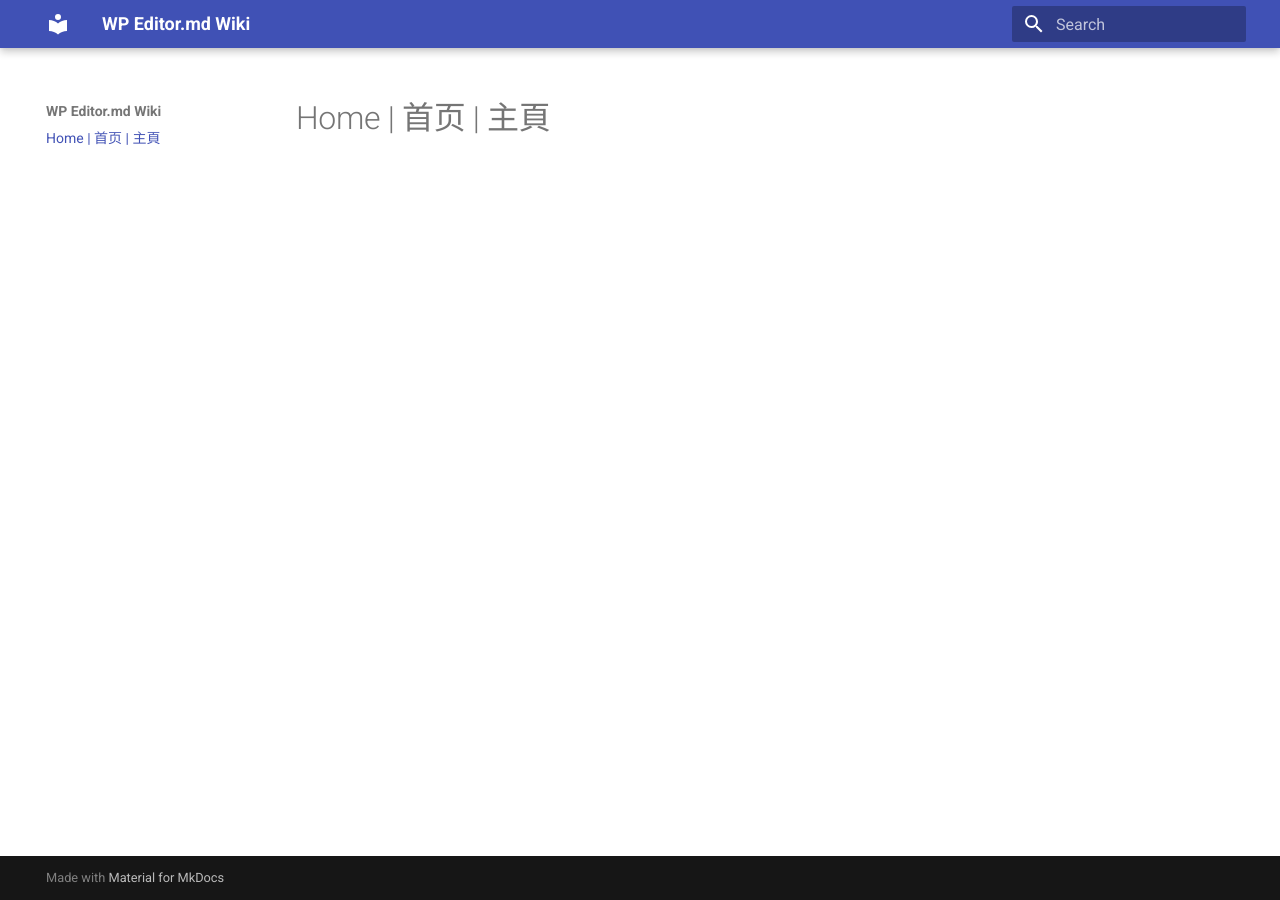
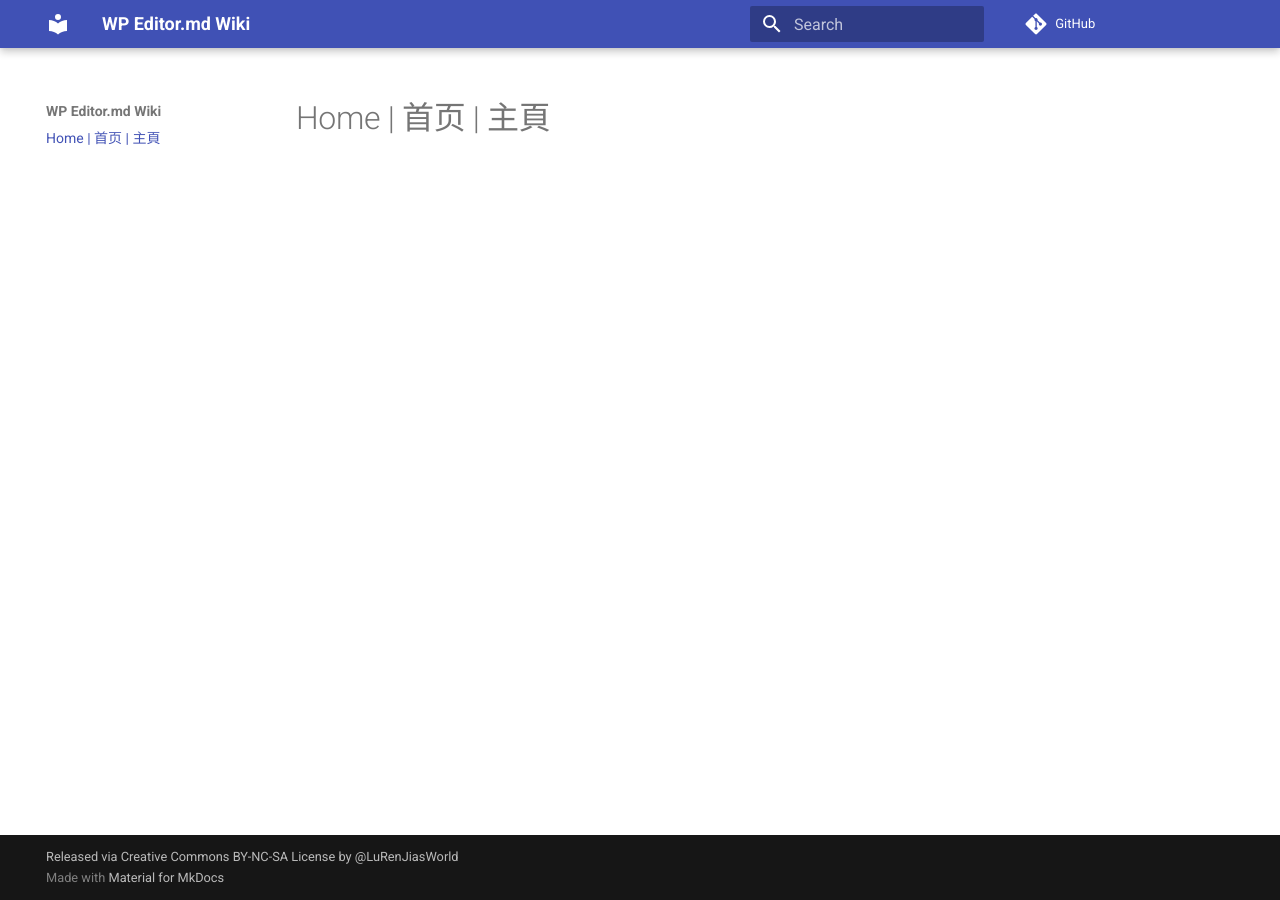
Before and after one commit to LuRenJiasWorld/WP-Editor.md-Docs, an MkDocs documentation site: the page built from docs/index.md, in a window 1280 px wide. Built offline with MkDocs 1.6.1 and Material for MkDocs 9.7.7, drawn with Linux system fonts in a browser that asks for light colours; comment, search, counter and statistics services are not loaded.

Commit message:
【Conf】Edit Configs

```diff
--- a/mkdocs.yml
+++ b/mkdocs.yml
@@ -1,3 +1,5 @@
 site_name: WP Editor.md Wiki
 theme: material
 extra_css: [style/style.css]
+repo_url: https://github.com/LuRenJiasWorld/WP-Editor.md-Docs
+copyright: Released via <a href="https://creativecommons.org/licenses/by-nc-sa/4.0" target="_blank">Creative Commons BY-NC-SA License</a> by <a href="https://github.com/LuRenJiasWorld" target="_blank">@LuRenJiasWorld</a>
```
